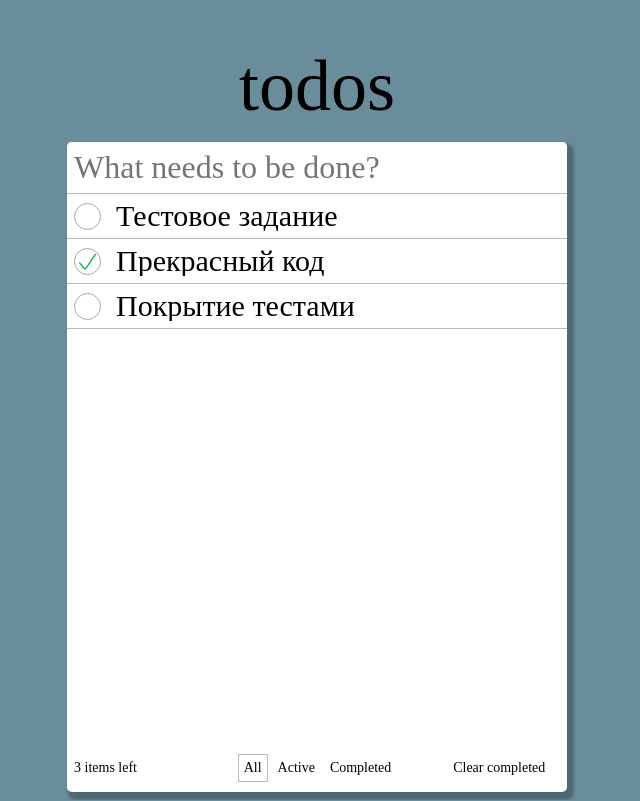
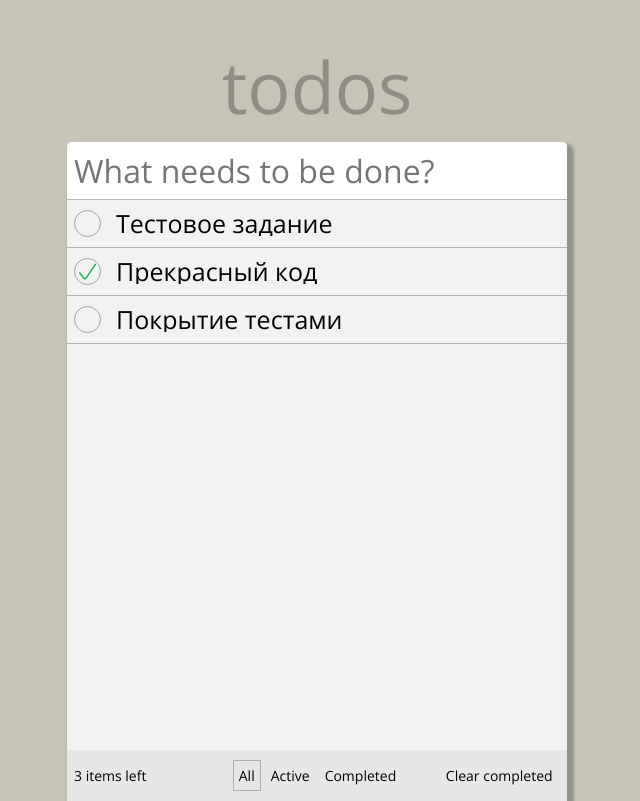
Before and after one commit to Avatarius/todo_2, a React app: page / in a window 1280 px wide. Shown: the whole page, without its empty margins (323-963 px from the left). Built offline with nearby package versions, Linux system fonts and the light colour scheme.

Commit message:
немного поменял цвета

```diff
--- a/src/components/app/app.module.scss
+++ b/src/components/app/app.module.scss
@@ -9,10 +9,11 @@
 .title {
   font-size: 72px;
   margin-block-end: 20px;
+  color: #8f8e85;
 }
 
 .todos {
-  background-color: #fff;
+  background-color: #f2f2f2;
   border-radius: var(--border-radius, 5px);
   box-shadow: 4px 5px 3px 3px rgba(0 0 0 / 0.25);
 
--- a/src/components/controlPanel/controlPanel.module.scss
+++ b/src/components/controlPanel/controlPanel.module.scss
@@ -7,6 +7,7 @@
   padding-inline: 7px;
   font-size: 14px;
   padding-block: 10px;
+  background-color: #e7e7e7;
 }
 
 .switch {
--- a/src/components/list/list.module.scss
+++ b/src/components/list/list.module.scss
@@ -24,9 +24,11 @@
   align-items: center;
   gap: 15px;
   padding-inline-end: 35px;
+  padding-block: 10px;
   min-inline-size: 0;
   position: relative;
   border-block-end: 1px solid var(--border-color, #77777780);
+  font-size: 25px;
 }
 
 .item:hover button[data-remove-button] {
--- a/src/fonts/font.scss
+++ b/src/fonts/font.scss
@@ -0,0 +1,6 @@
+@font-face {
+  font-family: 'OpenSans-Regular';
+  src: url('../fonts/font-files/OpenSans-Regular.ttf');
+  font-weight: 400;
+  font-display: swap;
+}
--- a/src/styles/index.scss
+++ b/src/styles/index.scss
@@ -3,6 +3,7 @@
 @import './reset.scss';
 
 .page {
-  background-color: var(--main-background-color, #000);
+  background-color: var(--main-background-color, #c7c3b7);
   color: var(--main-text-color, #000);
+  font-family: var(--font-family, sans-serif);
 }
--- a/src/styles/variables.scss
+++ b/src/styles/variables.scss
@@ -1,6 +1,7 @@
 :root {
-  --main-background-color: #6a8d9b;
+  --main-background-color: #c7c3b7;
   --main-text-color: #000;
   --border-radius: 5px;
   --border-color: #77777780;
+  --font-family: 'OpenSans-Regular';
 }
```
Also changed, not shown: src/components/buttonCheckmark/buttonCheckmark.tsx (+1 -7 lines), src/fonts/font-files/OpenSans-Regular.ttf (added).
